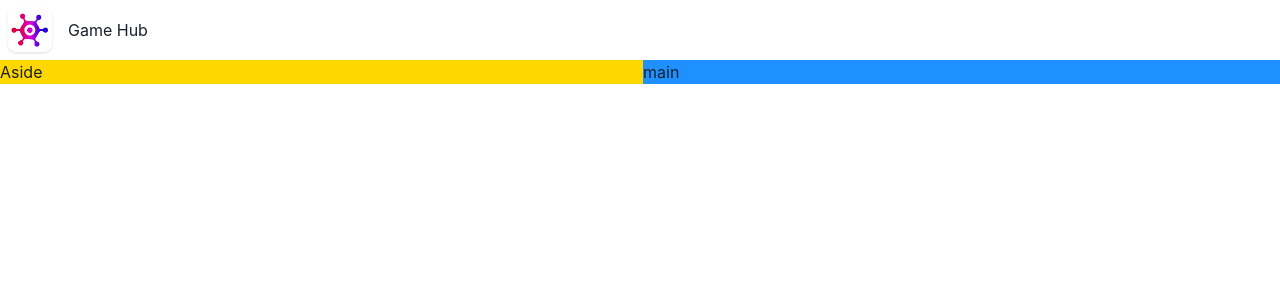
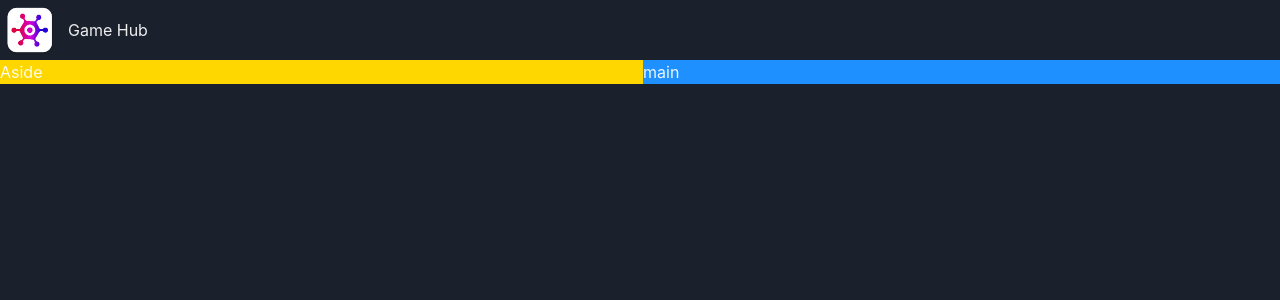
Before and after one commit to RenzLesterH/renz_game_hub, a React (Vite) app: page / in a window 1280 px wide. Shown: the top 300 px of the page. Built offline with nearby package versions, Linux system fonts and the light colour scheme.

Commit message:
implement dark mode.

```diff
--- a/src/main.tsx
+++ b/src/main.tsx
@@ -1,12 +1,14 @@
 import React from 'react'
 import ReactDOM from 'react-dom/client'
-import { ChakraProvider } from '@chakra-ui/react'
+import { ChakraProvider, ColorModeScript } from '@chakra-ui/react'
+import theme from './theme.ts'
 import App from './App.tsx'
 import './index.css'
 
 ReactDOM.createRoot(document.getElementById('root')!).render(
   <React.StrictMode>
-      <ChakraProvider>
+      <ChakraProvider theme={theme}>
+        <ColorModeScript initialColorMode={theme.config.initialColorMode}/>
           <App />
       </ChakraProvider>
   </React.StrictMode>,
--- /dev/null
+++ b/src/theme.ts
@@ -0,0 +1,9 @@
+import {extendTheme, ThemeConfig} from "@chakra-ui/react";
+
+const config: ThemeConfig = {
+    initialColorMode: "dark"
+};
+
+const theme = extendTheme({config});
+
+export default theme;
```
Also changed, not shown: src/App.tsx (indentation only).
